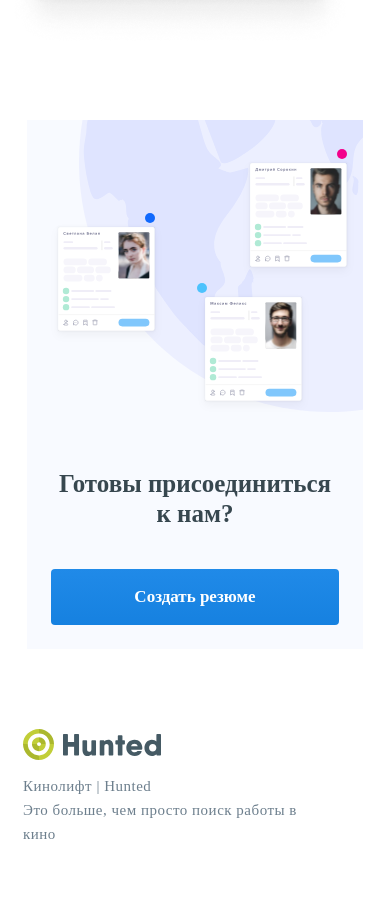
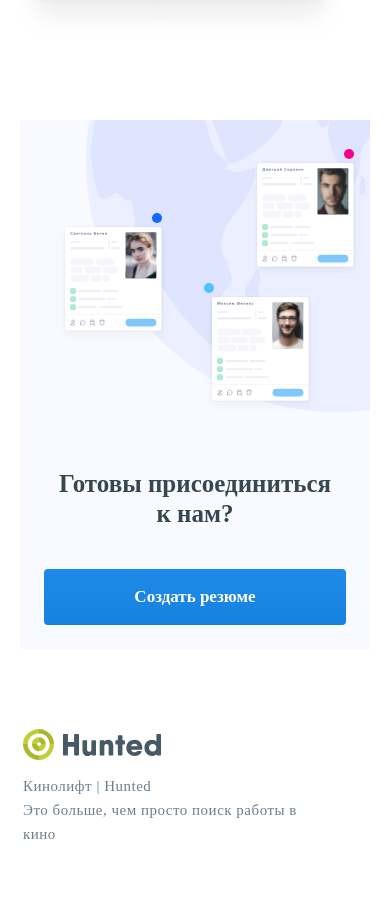
Before and after one commit to yakuznecov/hunted, a React (Create React App) app: page /#/ in a window 390 px wide. Shown: the part 8780-9684 px from the top of the page. Built offline with nearby package versions, Linux system fonts and the light colour scheme; a web font is replaced by a local one.

Commit message:
fix join

```diff
--- a/src/components/Cards/Cards.module.scss
+++ b/src/components/Cards/Cards.module.scss
@@ -7,7 +7,6 @@
 
 	@media (max-width: 895px) {
 		margin: 0 0 76px;
-	}
 	}
 
 	.other_cities {
@@ -19,6 +18,9 @@
 			display: block;
 		}
 	}
+}
+
+
 
 .wrapper {
 	display: flex;
--- a/src/components/Footer/Footer.module.scss
+++ b/src/components/Footer/Footer.module.scss
@@ -23,7 +23,7 @@
 		padding: 0 40px;
 	}
 
-	@media (max-width: 425px) {
+	@media (max-width: 480px) {
 		padding: 0 20px;
 	}
 }
--- a/src/components/Join/Join.module.scss
+++ b/src/components/Join/Join.module.scss
@@ -1,5 +1,13 @@
 .container {
-	padding: 0 20px;
+	padding: 0 80px;
+
+	@media (max-width: 896px) {
+		padding: 0 40px;
+	}
+
+	@media (max-width: 480px) {
+		padding: 0 20px;
+	}
 }
 
 .wrapper {
@@ -10,12 +18,16 @@
 	background-color: #F8FAFF;
 	background-image: url(../../../public/images/join-bg.svg);
 	background-repeat: no-repeat;
+	background-position: 100% top;
 	padding: 97px 75px;
 
-	@media (max-width: 1024px) {
-		max-width: 856px;
+	@media (max-width: 1200px) {
 		padding: 97px 41px;
 		background-image: url(../../../public/images/join-bg-1024.svg);
+	}
+
+	@media (max-width: 1024px) {
+		max-width: 816px;
 	}
 
 	@media (max-width: 895px) {
@@ -23,12 +35,10 @@
 		height: 543px;
 		padding: 0;
 		background-image: url(../../../public/images/join-bg-480.svg);
-		background-position: 100% top;
 		background-color: #F8FAFF;
 	}
 
 	@media (max-width: 414px) {
-		max-width: 336px;
 		height: 529px;
 		background-image: url(../../../public/images/join-bg-360.svg);
 	}
--- a/src/components/Top/Top.module.scss
+++ b/src/components/Top/Top.module.scss
@@ -63,12 +63,9 @@
 		}
 
 		@media (max-width: 895px) {
+			min-height: 470px;
 			background-image: none;
 			padding: 0;
-		}
-
-		@media (max-width: 767px) {
-			min-height: 470px;
 
 			.caption {
 				margin: 0 0 17px 0;
@@ -88,6 +85,7 @@
 				margin: 0 0 29px 0;
 			}
 		}
+
 
 		@media (max-width: 425px) {
 			.title {
--- a/src/pages/Employer.jsx
+++ b/src/pages/Employer.jsx
@@ -10,6 +10,8 @@ function Employer() {
 
 	return (
 		<>
+			<Resumes />
+
 			<div className={styles.container}>
 				<div className={styles.wrapper}>
 					<div className={styles.card__container}>
@@ -44,7 +46,7 @@ function Employer() {
 						</NavLink>
 
 						<div className={styles.icon} style={{ backgroundColor: '#bbccc8' }}>
-                            <img src="images/buildings.svg" alt="icon" />
+							<img src='images/buildings.svg' alt='icon' />
 						</div>
 					</div>
 
@@ -80,7 +82,7 @@ function Employer() {
 						</NavLink>
 
 						<div className={styles.icon} style={{ backgroundColor: '#b0d2c1' }}>
-                            <img src="images/maskHappy.svg" alt="icon" />
+							<img src='images/maskHappy.svg' alt='icon' />
 						</div>
 					</div>
 
@@ -118,7 +120,7 @@ function Employer() {
 						</NavLink>
 
 						<div className={styles.icon} style={{ backgroundColor: '#c2d4ff' }}>
-                            <img src="images/globe.svg" alt="icon" />
+							<img src='images/globe.svg' alt='icon' />
 						</div>
 					</div>
 					<div className={cn(styles.card__container, styles.department)}>
@@ -164,7 +166,7 @@ function Employer() {
 						</NavLink>
 
 						<div className={styles.icon} style={{ backgroundColor: '#C4BEC4' }}>
-                            <img src="images/suitcaseSimple.svg" alt="icon" />
+							<img src='images/suitcaseSimple.svg' alt='icon' />
 						</div>
 					</div>
 					<div className={cn(styles.card__container, styles.professions)}>
@@ -244,12 +246,12 @@ function Employer() {
 						</NavLink>
 
 						<div className={styles.icon} style={{ backgroundColor: '#D1C4B9' }}>
-                            <img src="images/users.svg" alt="icon" />
+							<img src='images/users.svg' alt='icon' />
 						</div>
 					</div>
 				</div>
 			</div>
-            <Resumes />
+
 			<EmployerSteps />
 		</>
 	);
```
Also changed, not shown: package.json (+5 -6 lines), src/components/Header/Header.jsx (+5 -5 lines), src/index.js (+4 -3 lines), 2 other files (tests, documents, lock files or other folders). Lines whose indentation alone changed are shown as unchanged.
